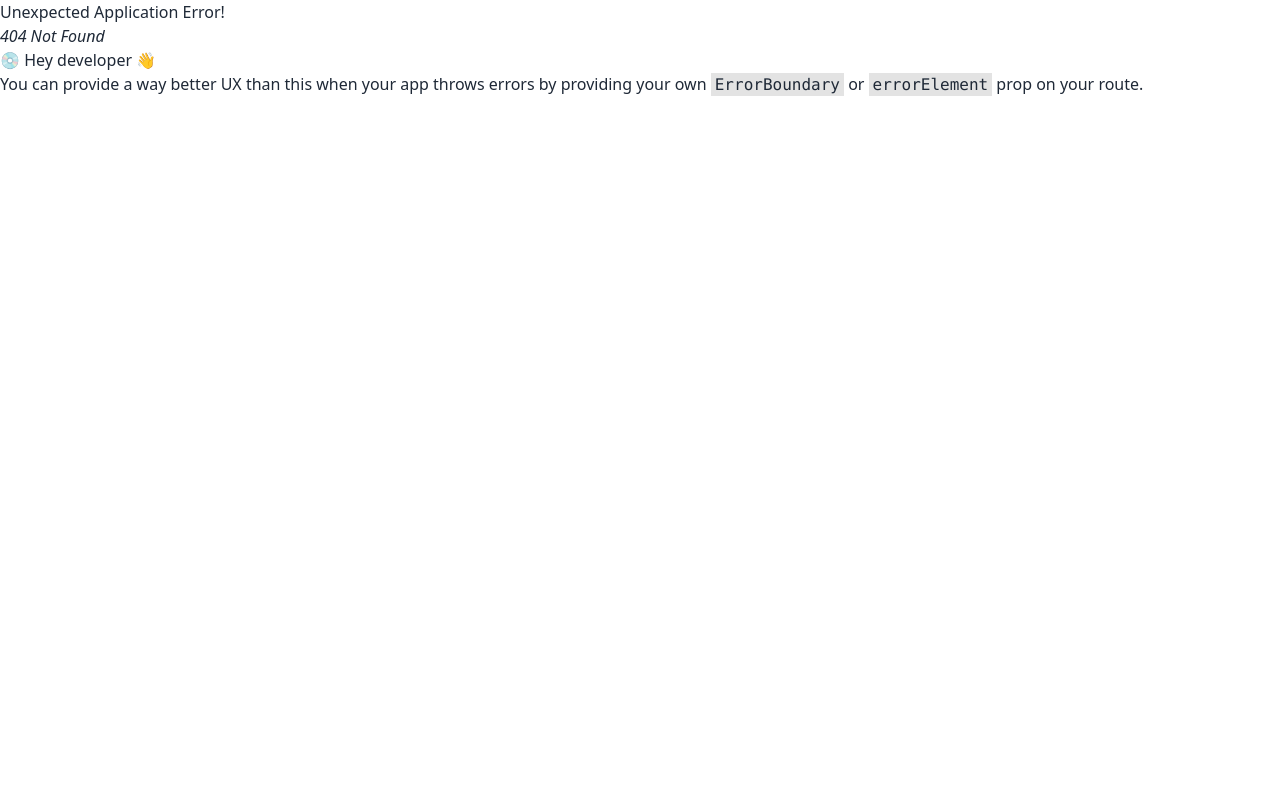
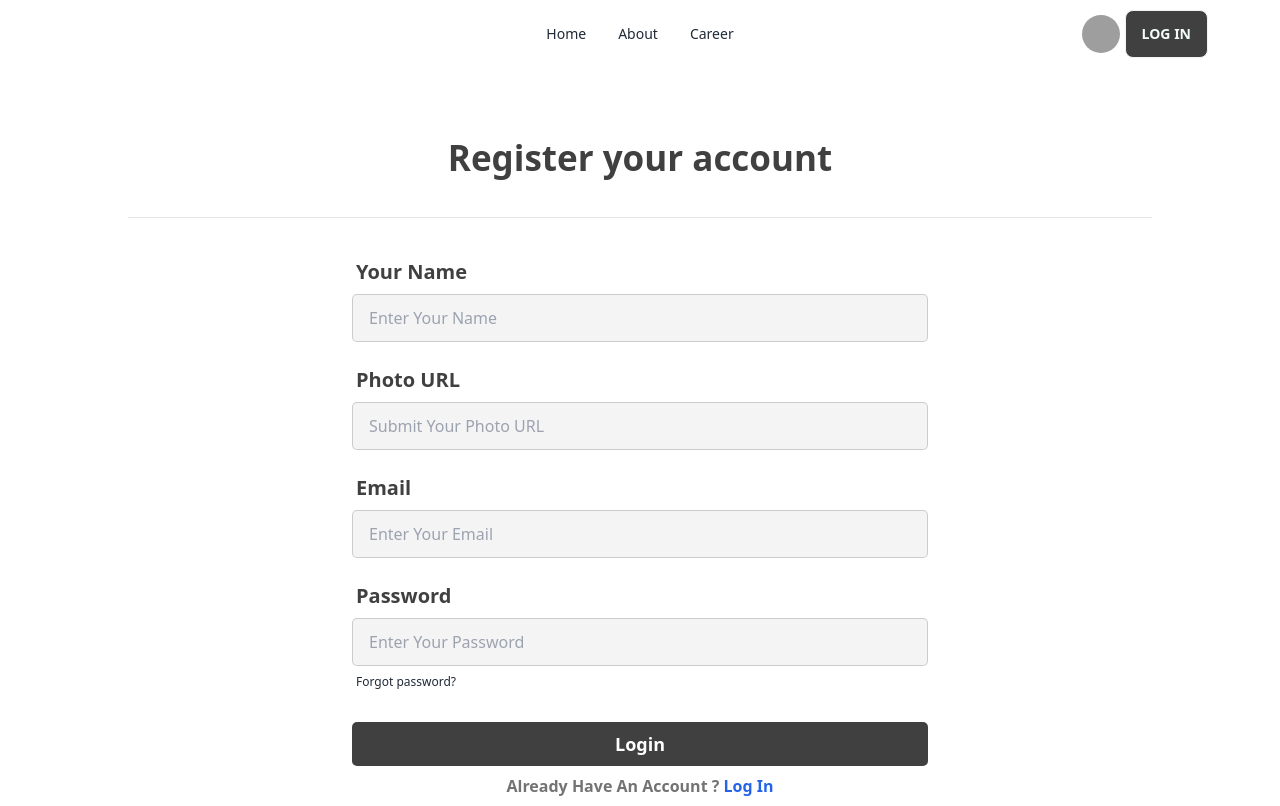
Before and after one commit to rafimd422/The-Dragon-News, a React (Vite) app: page /register in a window 1280 px wide. Before the commit this address had no page. Built offline with nearby package versions, Linux system fonts and the light colour scheme; grey boxes are pictures that could not be loaded.

Commit message:
added login and registration component and added on the route

```diff
--- /dev/null
+++ b/src/Pages/LogIn/Login.jsx
@@ -0,0 +1,57 @@
+import Navbar from './../ShereAble/Navbar';
+import { Link } from 'react-router-dom';
+
+const Login = () => {
+
+
+const handleLogIn = () =>{
+  e.preventDefault()
+  console.log(form.currentData())
+}
+
+
+
+
+
+  return (
+<>
+
+<Navbar />
+
+<div className='mt-16'>
+<h2 className='text-center text-neutral-700 text-[35px] font-semibold'>Login your to account</h2>
+<form onSubmit={handleLogIn} className='lg:w-1/2 md:w-3/4 md:p-0 p-8 mx-auto'>
+<div className="form-control mb-4">
+          <label className="label">
+            <span className="label-text text-neutral-700 text-xl font-semibold">Email</span>
+          </label>
+          <input type="email" name='email' placeholder="Enter Your Email" className="input input-bordered bg-zinc-100 rounded-[5px] text-neutral-800 text-base" required />
+        </div>
+        <div className="form-control">
+          <label className="label">
+            <span className="label-text text-neutral-700 text-xl font-semibold">Password</span>
+          </label>
+          <input type="password" name='password' placeholder="Enter Your Password" className="input input-bordered bg-zinc-100 rounded-[5px] text-neutral-800 text-base" required />
+          <label className="label">
+            <a href="#" className="label-text-alt link link-hover">Forgot password?</a>
+          </label>
+        </div>
+        <div className="form-control mt-6">
+          <button type='submit' className="btnhover:text-black text-center text-white text-lg font-semibold hover:bg-slate-400 bg-neutral-700 rounded-[5px] p-2">Login</button>
+        </div>
+        <p className='text-neutral-500 text-base font-semibold text-center my-2'>Dont't Have An Account ? Please <Link to={'/register'} className='text-blue-600'>Register</Link> </p>
+</form>
+</div>
+
+
+
+
+
+
+
+
+</>
+  )
+}
+
+export default Login
--- /dev/null
+++ b/src/Pages/Register/Register.jsx
@@ -0,0 +1,55 @@
+import React from 'react'
+import { Link } from 'react-router-dom'
+import Navbar from '../ShereAble/Navbar'
+
+const Register = () => {
+  return (
+    <>
+<Navbar />
+
+<div className='mt-16'>
+<h2 className='text-center text-neutral-700 text-[35px] font-semibold'>Register your account</h2>
+<hr className='my-8 mx-16'/>
+<form className='lg:w-1/2 md:w-3/4 md:p-0 p-8 mx-auto'>
+<div className="form-control mb-4">
+          <label className="label">
+            <span className="label-text text-neutral-700 text-xl font-semibold">Your Name</span>
+          </label>
+          <input type="text" name='name' placeholder="Enter Your Name" className="input input-bordered bg-zinc-100 rounded-[5px] text-neutral-800 text-base" required />
+        </div>
+<div className="form-control mb-4">
+          <label className="label">
+            <span className="label-text text-neutral-700 text-xl font-semibold">Photo URL</span>
+          </label>
+          <input type="url" name='URL' placeholder="Submit Your Photo URL" className="input input-bordered bg-zinc-100 rounded-[5px] text-neutral-800 text-base" required />
+        </div>
+<div className="form-control mb-4">
+          <label className="label">
+            <span className="label-text text-neutral-700 text-xl font-semibold">Email</span>
+          </label>
+          <input type="email" name='email' placeholder="Enter Your Email" className="input input-bordered bg-zinc-100 rounded-[5px] text-neutral-800 text-base" required />
+        </div>
+        <div className="form-control">
+          <label className="label">
+            <span className="label-text text-neutral-700 text-xl font-semibold">Password</span>
+          </label>
+          <input type="password" name='password' placeholder="Enter Your Password" className="input input-bordered bg-zinc-100 rounded-[5px] text-neutral-800 text-base" required />
+          <label className="label">
+            <a href="#" className="label-text-alt link link-hover">Forgot password?</a>
+          </label>
+        </div>
+        <div className="form-control mt-6">
+          <button type='submit' className="btnhover:text-black text-center text-white text-lg font-semibold hover:bg-slate-400 bg-neutral-700 rounded-[5px] p-2">Login</button>
+        </div>
+        <p className='text-neutral-500 text-base font-semibold text-center my-2'>Already Have An Account ? <Link to={'/login'} className='text-blue-600'>Log In</Link> </p>
+</form>
+</div>
+
+
+
+
+</>
+  )
+}
+
+export default Register
--- a/src/Pages/ShereAble/Navbar.jsx
+++ b/src/Pages/ShereAble/Navbar.jsx
@@ -1,4 +1,4 @@
-import { NavLink } from "react-router-dom"
+import { Link, NavLink } from "react-router-dom"
 import userDefaultPic from '../../assets/user.png'
 
 const Navbar = () => {
@@ -42,7 +42,7 @@ const NavLinks = <>
           <img src={userDefaultPic} />
         </div>
       </label>
-    <a className="btn hover:bg-black bg-neutral-700 text-teal-50">Log In</a>
+    <Link to={'/login'} className="btn hover:bg-neutral-800 bg-neutral-700 text-teal-50">Log In</Link>
   </div>
 </div>
   )
```
Also changed, not shown: src/Routes/Routes.jsx (+12 -1 lines).
